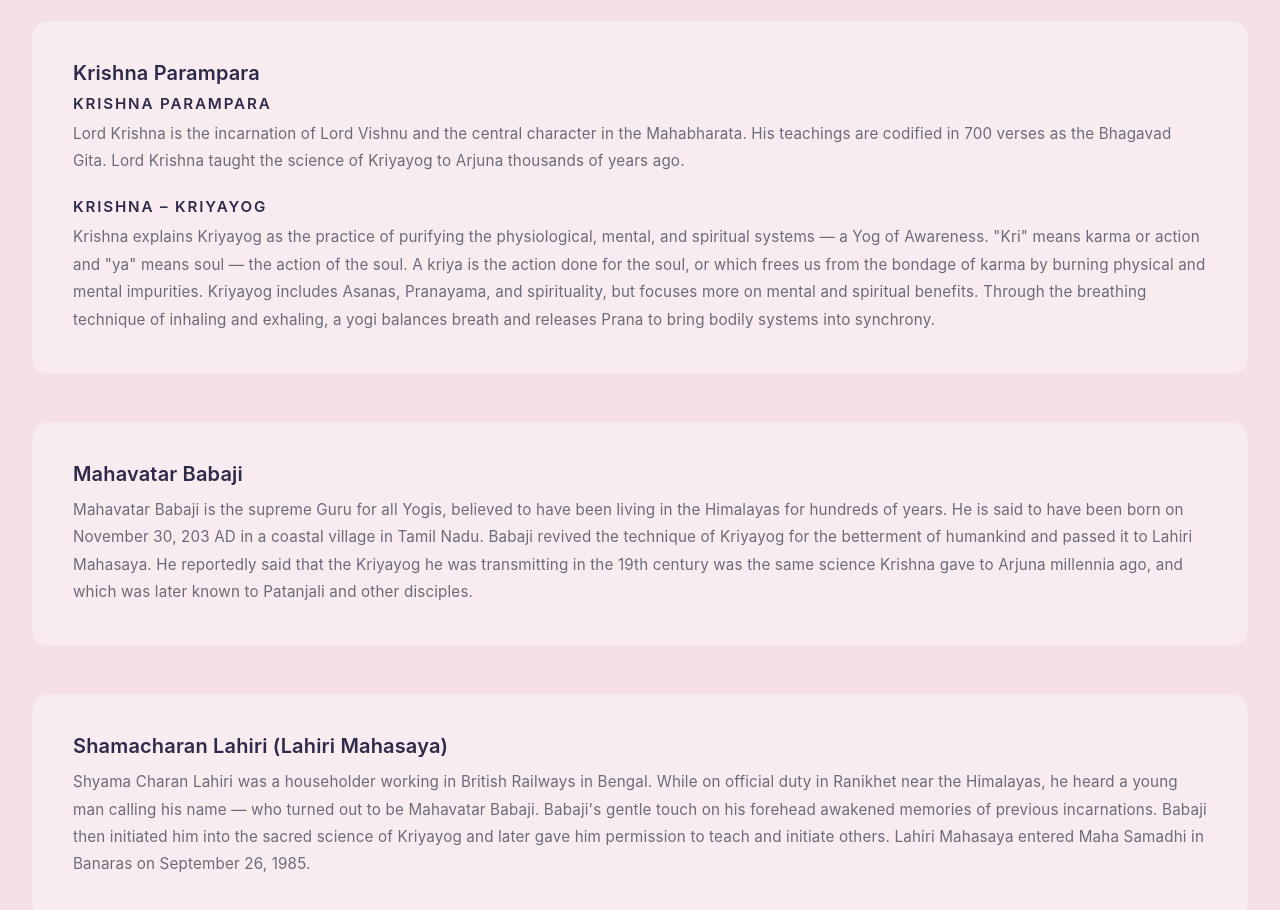
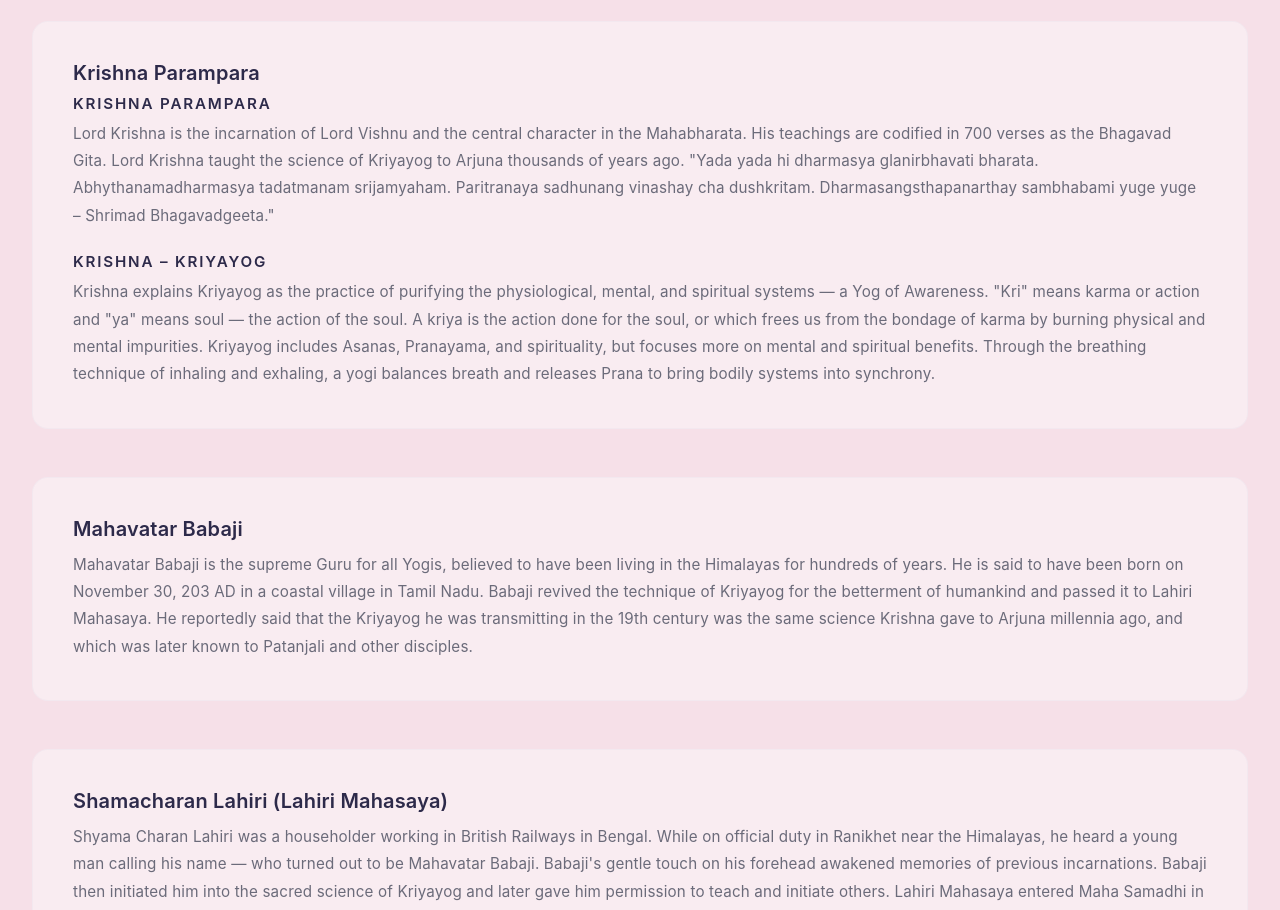
Before and after one commit to aryade/nispruh-yog-website, a Next.js app: page /about-kriya-yoga in a window 1280 px wide. Shown: the part 3160-4070 px from the top of the page. Built offline with nearby package versions, Linux system fonts and the light colour scheme.

Commit message:
added the sanskrit shlokas in the content of the Krishna Parampara section in the AboutKriyaYogaPage.tsx file and removed the IGNORE comments from the blog-posts.ts file.

```diff
--- a/src/app/about-kriya-yoga/AboutKriyaYogaPage.tsx
+++ b/src/app/about-kriya-yoga/AboutKriyaYogaPage.tsx
@@ -57,11 +57,7 @@ const GURU_PARAMPARA = [
     subsections: [
       {
         title: "Krishna Parampara",
-        content: "Lord Krishna is the incarnation of Lord Vishnu and the central character in the Mahabharata. His teachings are codified in 700 verses as the Bhagavad Gita. Lord Krishna taught the science of Kriyayog to Arjuna thousands of years ago. ",
-                  "Yada yada hi dharmasya glanirbhavati bharata. " :
-                  "Abhythanamadharmasya tadatmanam srijamyaham. " ,
-                  "Paritranaya sadhunang vinashay cha dushkritam. " :
-                  "Dharmasangsthapanarthay sambhabami yuge yuge – Shrimad Bhagavadgeeta.",
+        content: "Lord Krishna is the incarnation of Lord Vishnu and the central character in the Mahabharata. His teachings are codified in 700 verses as the Bhagavad Gita. Lord Krishna taught the science of Kriyayog to Arjuna thousands of years ago.\n\n\"Yada yada hi dharmasya glanirbhavati bharata.\nAbhythanamadharmasya tadatmanam srijamyaham.\nParitranaya sadhunang vinashay cha dushkritam.\nDharmasangsthapanarthay sambhabami yuge yuge – Shrimad Bhagavadgeeta.\"",
       },
       {
         title: "Krishna – Kriyayog",
```
